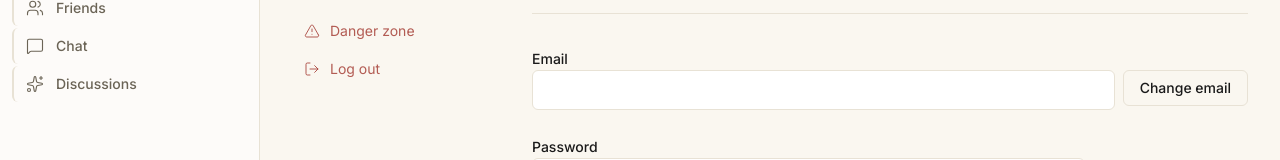
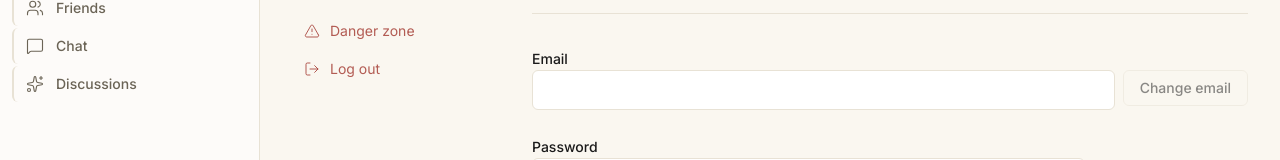
Before and after one commit to luka-tchanukvadze/Coppermind, a Next.js app in the folder frontend/: page /settings in a window 1280 px wide. Shown: the part 198-358 px from the top of the page. Built offline with nearby package versions, Linux system fonts and the light colour scheme; no server answers.

Commit message:
Wire AccountSection email change to useUpdateMe

```diff
--- a/frontend/src/components/settings/account-section.tsx
+++ b/frontend/src/components/settings/account-section.tsx
@@ -1,10 +1,34 @@
+"use client";
+
+import { useState } from "react";
+import { toast } from "sonner";
 import { Button } from "@/components/ui/button";
 import { Input } from "@/components/ui/input";
 import { Label } from "@/components/ui/label";
 import { SectionHeader } from "./section-header";
 import { ChangePasswordDialog } from "./change-password-dialog";
+import { useUpdateMe } from "@/lib/api/users";
 
 export function AccountSection({ email }: { email: string }) {
+  const [currentEmail, setCurrentEmail] = useState(email);
+  const updateMe = useUpdateMe();
+
+  const isDirty = currentEmail !== email;
+
+  const handleSave = () => {
+    if (!currentEmail.trim()) {
+      toast.error("Email is required");
+      return;
+    }
+    updateMe.mutate(
+      { email: currentEmail.trim() },
+      {
+        onSuccess: () => toast.success("Email updated"),
+        onError: () => toast.error("Failed to update. Try again?"),
+      },
+    );
+  };
+
   return (
     <section>
       <SectionHeader title="Account" description="How you sign in." />
@@ -12,14 +36,31 @@ export function AccountSection({ email }: { email: string }) {
         <div className="space-y-1.5">
           <Label htmlFor="email">Email</Label>
           <div className="flex flex-col gap-2 sm:flex-row">
-            <Input id="email" type="email" defaultValue={email} className="flex-1" />
-            <Button variant="outline">Change email</Button>
+            <Input
+              id="email"
+              type="email"
+              value={currentEmail}
+              onChange={(e) => setCurrentEmail(e.target.value)}
+              className="flex-1"
+            />
+            <Button
+              variant="outline"
+              onClick={handleSave}
+              disabled={!isDirty || updateMe.isPending}
+            >
+              {updateMe.isPending ? "Saving..." : "Change email"}
+            </Button>
           </div>
         </div>
         <div className="space-y-1.5">
           <Label>Password</Label>
           <div className="flex flex-col gap-2 sm:flex-row sm:items-center">
-            <Input type="password" value="••••••••••" readOnly className="flex-1" />
+            <Input
+              type="password"
+              value="••••••••••"
+              readOnly
+              className="flex-1"
+            />
             <ChangePasswordDialog />
           </div>
         </div>
```
